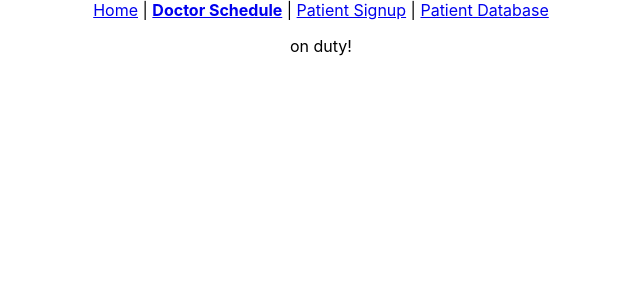
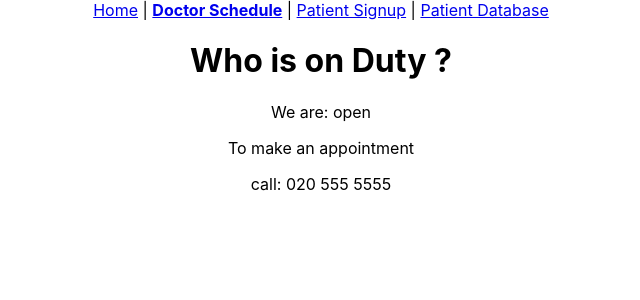
Before and after one commit to AlejandroSotoCastro/assesmentPractice, a React (Create React App) app: page /onDuty in a window 1280 px wide. Shown: the top 300 px of the page, without its empty margins (319-959 px from the left). Built offline with nearby package versions, Linux system fonts and the light colour scheme.

Commit message:
Point 2 completed: contact information and open/close logic in a contact component

```diff
--- /dev/null
+++ b/src/components/ContactInfo.js
@@ -0,0 +1,21 @@
+import React from "react";
+
+export default function ContactInfo() {
+  function isOpen() {
+    const d = new Date();
+    const h = d.getHours();
+
+    if (h >= 8 && h < 17) {
+      return "open";
+    } else return "close";
+  }
+  const openOrclsed = isOpen();
+
+  return (
+    <div>
+      <p>We are: {openOrclsed}</p>
+      <p>To make an appointment</p>
+      <p>call: 020 555 5555</p>
+    </div>
+  );
+}
--- a/src/pages/HomePage.js
+++ b/src/pages/HomePage.js
@@ -1,14 +1,14 @@
 import React from "react";
 import "./HomePage.css";
 import { Link } from "react-router-dom";
+import ContactInfo from "../components/ContactInfo";
 
 export default function HomePage() {
   return (
     <div>
       <h1>Welcome to AMS Gps</h1>
-      <p>We are: ¿?</p>
-      <p>To make an appointment</p>
-      <p>call: 020 555 5555</p>
+
+      <ContactInfo />
       <div className="Home-Buttons">
         <div>
           <Link to="/onDuty">
--- a/src/pages/OnDuty.js
+++ b/src/pages/OnDuty.js
@@ -1,9 +1,11 @@
 import React from "react";
+import ContactInfo from "../components/ContactInfo";
 
 export default function OnDuty() {
   return (
     <div>
-      <p>on duty!</p>
+      <h1>Who is on Duty ?</h1>
+      <ContactInfo />
     </div>
   );
 }
```
